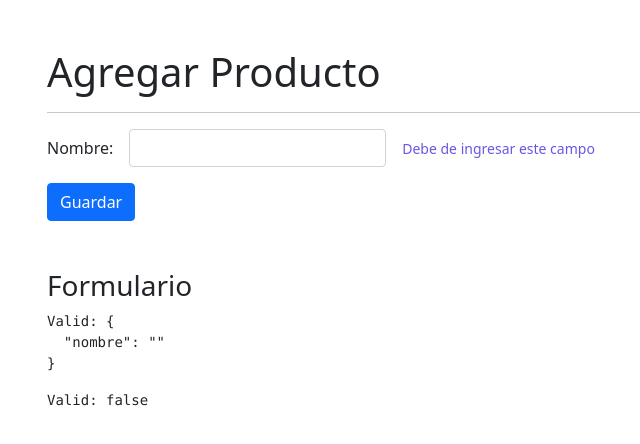
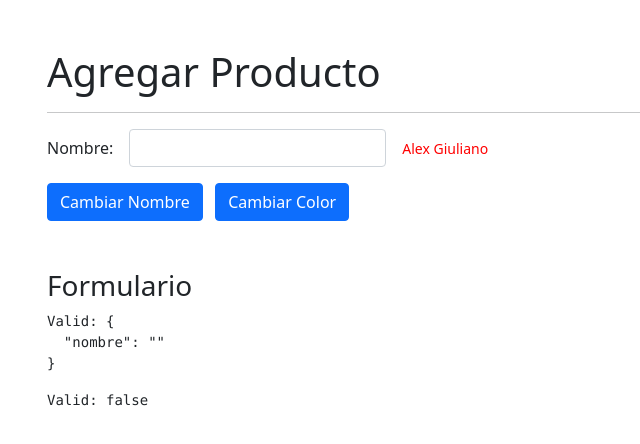
Before and after one commit to AlexGiuliano20/DirectivasApp, an Angular app: page /productos/agregar in a window 1280 px wide. Shown: the top 444 px of the page, without its empty margins (35-675 px from the left). Built offline with nearby package versions, Linux system fonts and the light colour scheme.

Commit message:
Relacionar a los cambios en tiempo real

```diff
--- a/src/app/productos/pages/agregar/agregar.component.html
+++ b/src/app/productos/pages/agregar/agregar.component.html
@@ -12,8 +12,8 @@
     <div class="col-auto">
       <span
         error-msg
-        color="#6857E6"
-        mensaje="Debe de ingresar este campo"
+        [color]="color"
+        [mensaje]="texto"
         *ngIf="tieneError('nombre')"
       ></span>
     </div>
@@ -21,7 +21,13 @@
 
   <div class="row mt-3">
     <div class="col">
-      <button class="btn btn-primary">Guardar</button>
+      <button class="btn btn-primary" (click)="cambiarNombre()">
+        Cambiar Nombre
+      </button>
+      &nbsp;
+      <button class="btn btn-primary" (click)="cambiarColor()">
+        Cambiar Color
+      </button>
     </div>
   </div>
 </form>
--- a/src/app/productos/pages/agregar/agregar.component.ts
+++ b/src/app/productos/pages/agregar/agregar.component.ts
@@ -7,6 +7,9 @@ import { FormBuilder, FormGroup, Validators } from '@angular/forms';
   styles: [],
 })
 export class AgregarComponent {
+  texto: string = 'Alex Giuliano';
+  color: string = 'red';
+
   miFormulario: FormGroup = this._fb.group({
     nombre: ['', Validators.required],
   });
@@ -16,4 +19,15 @@ export class AgregarComponent {
   tieneError(campo: string): boolean {
     return this.miFormulario.get(campo)?.invalid || false;
   }
+
+  cambiarNombre() {
+    this.texto = Math.random().toString();
+  }
+
+  cambiarColor() {
+    const color = '#xxxxxx'.replace(/x/g, (y) =>
+      ((Math.random() * 16) | 0).toString(16)
+    );
+    this.color = color;
+  }
 }
--- a/src/app/shared/directives/err-msg.directive.ts
+++ b/src/app/shared/directives/err-msg.directive.ts
@@ -4,25 +4,28 @@ import { Directive, ElementRef, Input, OnInit } from '@angular/core';
   selector: '[error-msg]',
 })
 export class ErrMsgDirective implements OnInit {
+  private _color: string = 'red';
+  private _mensaje: string = 'Este campo es requerido';
+
   htmlElement: ElementRef<HTMLElement>;
-  @Input() color: string = 'red';
-  @Input() mensaje: string = 'Este campo es requerido';
+  @Input() set color(valor: string) {
+    this.htmlElement.nativeElement.style.color = valor;
+    this._color = valor;
+  }
+  @Input() set mensaje(valor: string) {
+    this.htmlElement.nativeElement.innerText = valor;
+    this._mensaje = valor;
+  }
 
   constructor(private _el: ElementRef<HTMLElement>) {
     this.htmlElement = _el;
   }
 
   ngOnInit(): void {
-    this.setColor();
-    this.setMensaje();
+    this.setEstilo();
   }
 
-  setColor(): void {
-    this.htmlElement.nativeElement.style.color = this.color;
+  setEstilo(): void {
     this.htmlElement.nativeElement.classList.add('form-text');
   }
-
-  setMensaje(): void {
-    this.htmlElement.nativeElement.innerText = this.mensaje;
-  }
 }
```
